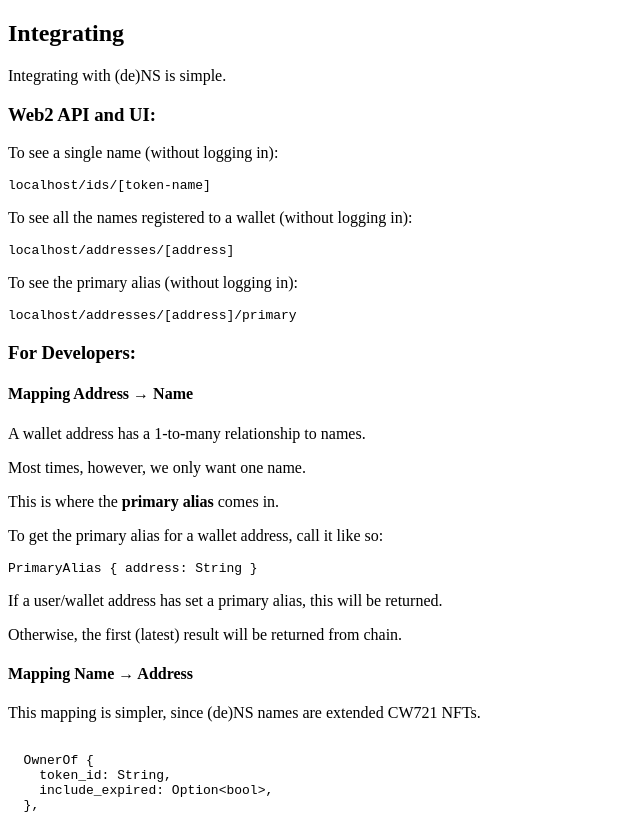
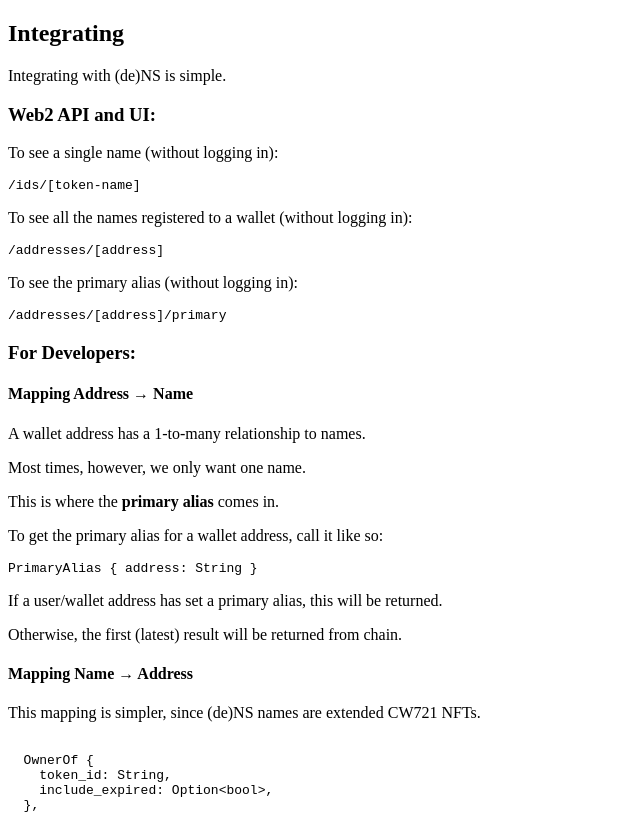
Before and after one commit to envoylabs/whoami-ui, a Next.js app: page /integrating in a window 1280 px wide. Shown: the top 814 px of the page, without its empty margins (0-640 px from the left). Built offline with nearby package versions, Linux system fonts and the light colour scheme.

Commit message:
Remove unnecessary host call

```diff
--- a/pages/integrating.tsx
+++ b/pages/integrating.tsx
@@ -4,15 +4,6 @@ import type { NextPage } from 'next'
 const Integrating: NextPage = () => {
   const contract = process.env.NEXT_PUBLIC_WHOAMI_ADDRESS as string
   const siteTitle = process.env.NEXT_PUBLIC_SITE_TITLE
-
-  const getHost = () => {
-    if (typeof window !== 'undefined') {
-      const host = window.location.host
-      return host
-    } else {
-      return process.env.NEXT_PUBLIC_SITE_HOST as string
-    }
-  }
 
   return (
     <>
@@ -26,21 +17,21 @@ const Integrating: NextPage = () => {
 
         <div className="flex flex-wrap items-center justify-center  pb-4">
           <p className="w-full">To see a single name (without logging in):</p>
-          <pre>{`${getHost()}/ids/[token-name]`}</pre>
+          <pre className="text-left w-full">{`/ids/[token-name]`}</pre>
         </div>
 
         <div className="flex flex-wrap items-center justify-center  pb-4">
           <p className="w-full">
             To see all the names registered to a wallet (without logging in):
           </p>
-          <pre>{`${getHost()}/addresses/[address]`}</pre>
+          <pre className="text-left w-full">{`/addresses/[address]`}</pre>
         </div>
 
         <div className="flex flex-wrap items-center justify-center  pb-4">
           <p className="w-full">
             To see the primary alias (without logging in):
           </p>
-          <pre>{`${getHost()}/addresses/[address]/primary`}</pre>
+          <pre className="text-left w-full">{`/addresses/[address]/primary`}</pre>
         </div>
 
         <h3 className="text-2xl font-bold py-6">For Developers:</h3>
```
